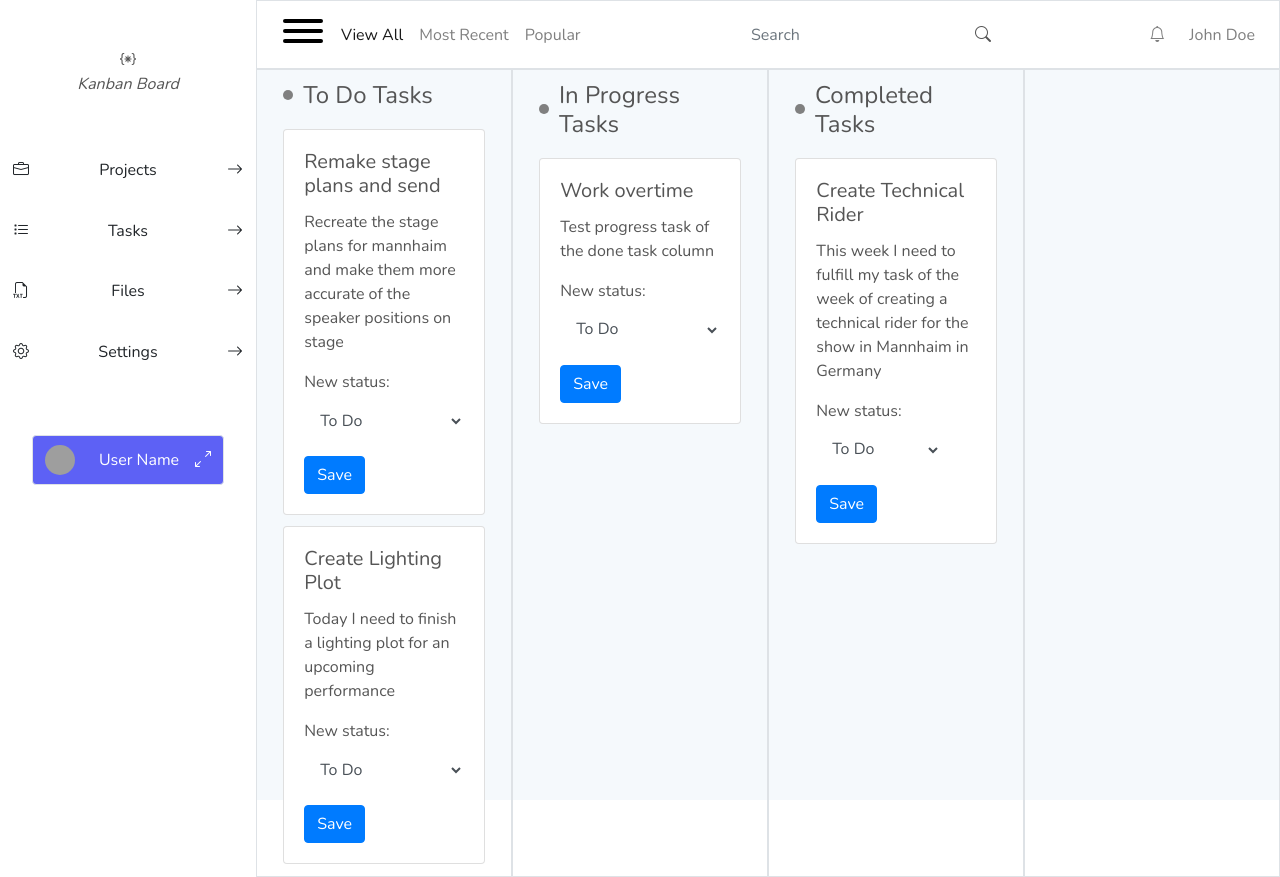
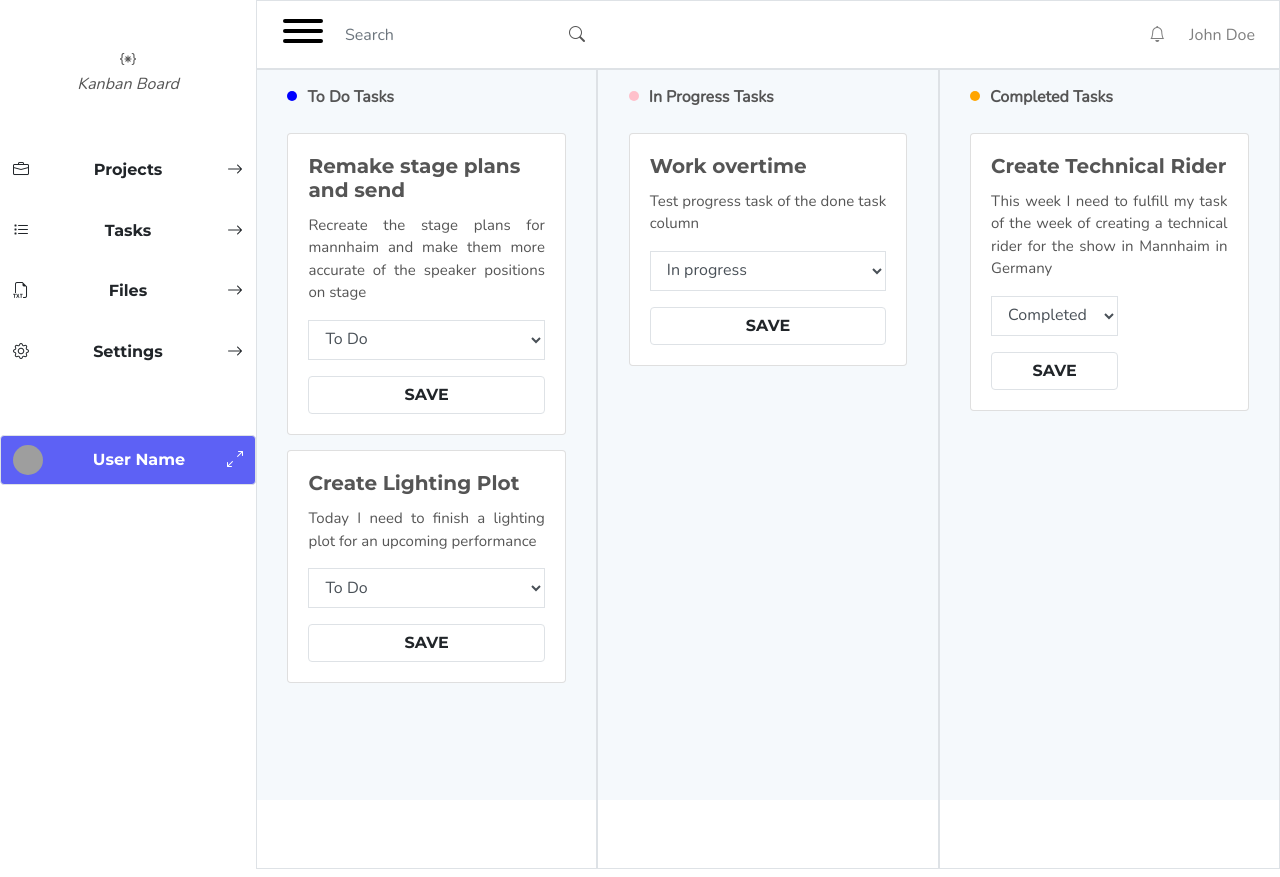
Before and after one commit to anthonyfdunphy/kanban-project, a Django app: page / in a window 1280 px wide. Run offline with Django 3.2, Linux system fonts and the light colour scheme; data comes from the database, SQL or seed files in the repository; both versions use the stored data as it was after the commit; some libraries are stand-ins or nearby versions; grey boxes are pictures that could not be loaded.

Commit message:
text justify

```diff
--- a/kanban/home/templates/home/index.html
+++ b/kanban/home/templates/home/index.html
@@ -11,6 +11,7 @@
         <link rel="preconnect" href="https://fonts.googleapis.com">
         <link rel="preconnect" href="https://fonts.gstatic.com" crossorigin>
         <link href="https://fonts.googleapis.com/css2?family=Nunito&display=swap" rel="stylesheet">
+        <link href="https://fonts.googleapis.com/css2?family=Montserrat:wght@700&display=swap" rel="stylesheet">
         <link rel="stylesheet" href="https://stackpath.bootstrapcdn.com/bootstrap/4.4.1/css/bootstrap.min.css" integrity="sha384-Vkoo8x4CGsO3+Hhxv8T/Q5PaXtkKtu6ug5TOeNV6gBiFeWPGFN9MuhOf23Q9Ifjh" crossorigin="anonymous">
         <link rel="stylesheet" href="https://cdn.jsdelivr.net/npm/bootstrap-icons@1.10.3/font/bootstrap-icons.css">
         <link rel="stylesheet" href="{% static 'css/base.css' %}">
@@ -106,17 +107,6 @@
                       <span class="navbar-toggler-icon"></span>
                     </button>
                     <div class="collapse navbar-collapse" id="navbarNav">
-                      <ul class="navbar-nav mr-auto">
-                        <li class="nav-item active">
-                          <a class="nav-link" href="#">View All</a>
-                        </li>
-                        <li class="nav-item">
-                          <a class="nav-link" href="#">Most Recent</a>
-                        </li>
-                        <li class="nav-item">
-                          <a class="nav-link" href="#">Popular</a>
-                        </li>
-                      </ul>
                       <form class="form-inline my-2 my-lg-0">
                         <input class="form-control mr-sm-2" type="search" placeholder="Search" aria-label="Search">
                         <i class="bi bi-search"></i>
@@ -150,29 +140,28 @@
 
                 <div class="row">
                   <!-- To Do List code -->
-                  <div class="col col-sm-6 col-md-3 border border-black">
+                  <div class="col col-sm-6 col-md-4 border border-black">
                     <!-- Column 2 content -->
                     <div class="task-header">
-                      <div class="circle"></div>
-                      <h4 class="task-title">To Do Tasks</h4>
+                      <div class="circle" id="to-do"></div>
+                      <h6 class="task-title">To Do Tasks</h6>
                     </div>
 
                     {% for todo in todo_list %}
                       <div class="card">
                         <div class="card-body">
                           <h5 class="card-title">{{ todo.task }}</h5>
-                          <p class="card-text">{{ todo.content }}</p>
+                          <p class="card-text text-justify">{{ todo.content }}</p>
                           <form id="update-task-form" method="post" action="{% url 'update_task_status' todo.id %}">
                             {% csrf_token %}
-                            <div class="form-group">
-                              <label for="id_select">New status:</label>
+                            <div class="form-group border border-black"">
                               <select class="form-control" id="id_select" name="new_id">
-                                <option value="0">To Do</option>
+                                <option value="0" selected="selected">To Do</option>
                                 <option value="1">In progress</option>
                                 <option value="2">Completed</option>
                               </select>
                             </div>
-                            <button type="submit" class="btn btn-primary">Save</button>
+                            <button type="submit" class="btn border border-blue text-uppercase">Save</button>
                           </form>
                         </div>
                       </div>
@@ -181,29 +170,28 @@
                   </div>
 
                   <!-- In Progress List code -->
-                  <div class="col col-sm-6 col-md-3 border border-black">
+                  <div class="col col-sm-6 col-md-4 border border-black">
                     <!-- Column 2 content -->
                     <div class="task-header">
-                      <div class="circle"></div>
-                      <h4 class="task-title">In Progress Tasks</h4>
+                      <div class="circle" id="in-prog"></div>
+                      <h6 class="task-title">In Progress Tasks</h6>
                     </div>
 
                     {% for inprog in inprog_list %}
                       <div class="card">
                         <div class="card-body">
-                          <h5 class="card-title">{{ inprog.task }}</h5>
-                          <p class="card-text">{{ inprog.content }}</p>
+                          <h5 class="card-title font-weight-bold">{{ inprog.task }}</h5>
+                          <p class="card-text text-justify">{{ inprog.content }}</p>
                           <form id="update-task-form-prog" method="post" action="{% url 'update_task_status' inprog.id %}">
                             {% csrf_token %}
-                            <div class="form-group">
-                              <label for="id_select">New status:</label>
+                            <div class="form-group border border-black"">
                               <select class="form-control" id="id_select" name="new_id">
                                 <option value="0">To Do</option>
-                                <option value="1">In progress</option>
+                                <option value="1" selected="selected">In progress</option>
                                 <option value="2">Completed</option>
                               </select>
                             </div>
-                            <button type="submit" class="btn btn-primary">Save</button>
+                            <button type="submit" class="btn border border-black text-uppercase">Save</button>
                           </form>
                         </div>
                       </div>
@@ -212,30 +200,29 @@
                   </div>
 
                   <!-- Complete List code -->
-                  <div class="col col-sm-6 col-md-3 border border-black">
+                  <div class="col col-sm-6 col-md-4 border border-black">
                     <!-- Column 3 content -->
                     <div class="task-header">
-                      <div class="circle"></div>
-                      <h4 class="task-title">Completed Tasks</h4>
+                      <div class="circle" id="complete"></div>
+                      <h6 class="task-title">Completed Tasks</h6>
                     </div>
 
                     {% for done in done_list %}
                       <div class="card">
                         <div class="card-body">
                           <h5 class="card-title">{{ done.task }}</h5>
-                          <p class="card-text">{{ done.content }}</p>
+                          <p class="card-text text-justify">{{ done.content }}</p>
                           <div class="btn-group" role="group" aria-label="Task status">
                             <form id="update-task-form-done" method="post" action="{% url 'update_task_status' done.id %}">
                               {% csrf_token %}
-                              <div class="form-group">
-                                <label for="id_select">New status:</label>
+                              <div class="form-group border border-black"">
                                 <select class="form-control" id="id_select" name="new_id">
                                   <option value="0">To Do</option>
                                   <option value="1">In progress</option>
-                                  <option value="2">Completed</option>
+                                  <option value="2" selected="selected">Completed</option>
                                 </select>
                               </div>
-                              <button type="submit" class="btn btn-primary">Save</button>
+                              <button type="submit" class="btn border border-black text-uppercase">Save</button>
                             </form>
                           </div>
                         </div>
@@ -243,10 +230,6 @@
                     {% endfor %}
 
 
-                  </div>
-
-                  <div class="col col-sm-6 col-md-3 border border-black">
-                    <!-- Column 4 content -->
                   </div>
 
                 </div>
--- a/kanban/home/views.py
+++ b/kanban/home/views.py
@@ -30,5 +30,8 @@ def update_task_status(request, task_id):
         task.status = request.POST['new_id']
         task.save()
 
+        # Return a JSON response indicating success
+        return JsonResponse({'success': True})
+
     # Redirect to the task list page
     return HttpResponse('ok')
--- a/kanban/static/css/base.css
+++ b/kanban/static/css/base.css
@@ -16,7 +16,7 @@
     --new-task:grey;
     --to-do:blue;
     --in-progress:pink;
-    --later: orange;
+    --complete: orange;
 }
 
 html {
@@ -191,24 +191,6 @@ li.list-group-item {
     margin: 5%;
 }
 
-/*.task-title{
-    margin: 0;
-    padding-top: 5%;
-    padding-right: 5%;
-    padding-left: 5%;
-    padding-bottom: 0;
-}*/
-
-/*Circle colouring style system
-.circle {
-    width: 20px;
-    height: 20px;
-    background-color: blue;
-    border-radius: 50%;
-    display: inline-block;
-    margin-right: 10px;
-}*/
-
 .task-header {
     display: flex;
     align-items: center;
@@ -223,12 +205,42 @@ li.list-group-item {
     width: 10px;
     height: 10px;
     border-radius: 50%;
-    background-color: var(--new-task);
+    /* background-color: var(--new-task); */
     margin-right: 10px;
     margin-bottom: 10px;
+}
+
+h6{
+    font: inherit;
+    font-weight: bold;
+}
+
+#to-do{
+    background-color: var(--to-do);
+}
+
+#in-prog{
+    background-color: var(--in-progress);
+}
+
+#complete{
+    background-color: var(--complete);
+}
+
+.card-title{
+    font-family: 'Montserrat', sans-serif;
+}
+
+.card-text{
+    font-size: 15px;
 }
 
 /*Hamburger Menu*/
 .ham-menu{
     border: 1px solid red;
 }
+
+.btn{
+    font-family: 'Montserrat', sans-serif;
+    width: 100%;
+}
--- a/kanban/static/js/script.js
+++ b/kanban/static/js/script.js
@@ -42,25 +42,5 @@ hamburger.addEventListener('click', function() {
     document.documentElement.style.setProperty('--opacity-level','0');
   }
 
+
 });
-
-
-function toggleSidebar() {
-    var sidebar = document.querySelector('.sidebar');
-    sidebar.classList.toggle('open');
-
-    const tab = document.querySelector('.tab-expand');
-    let open = false;
-
-    tab.addEventListener('click', function() {
-      if (sidebar.classList.contains('open')) {
-        console.log("The sidebar is open.");
-        document.documentElement.style.setProperty('--tab-width', '20%');
-        document.documentElement.style.setProperty('--opacity-level','1');
-      } else {
-        console.log("The sidebar is closed.");
-        document.documentElement.style.setProperty('--tab-width', '0%');
-        document.documentElement.style.setProperty('--opacity-level','0');
-      }
-    });
-  }
```
Also changed, not shown: kanban/db.sqlite3.
